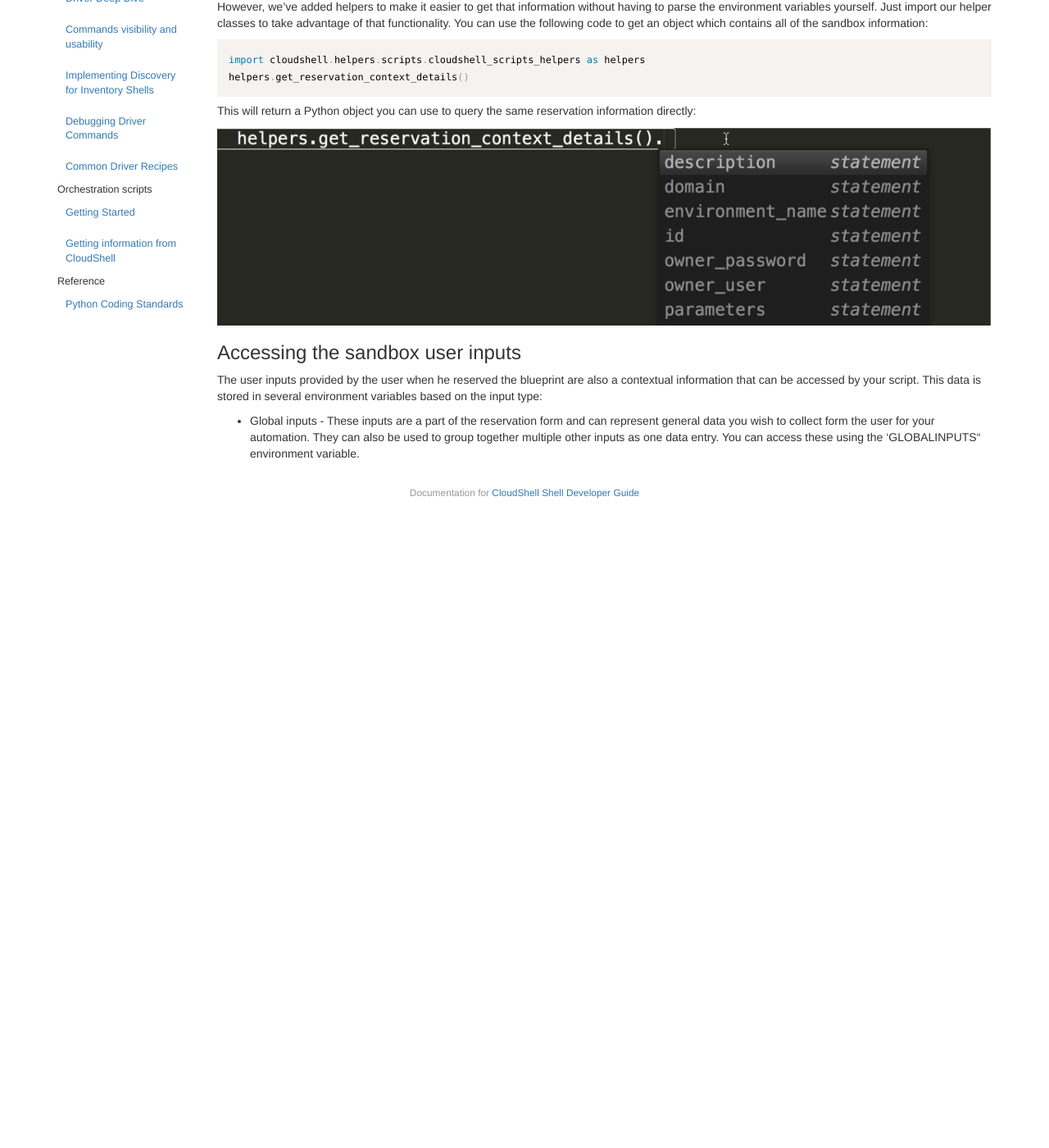
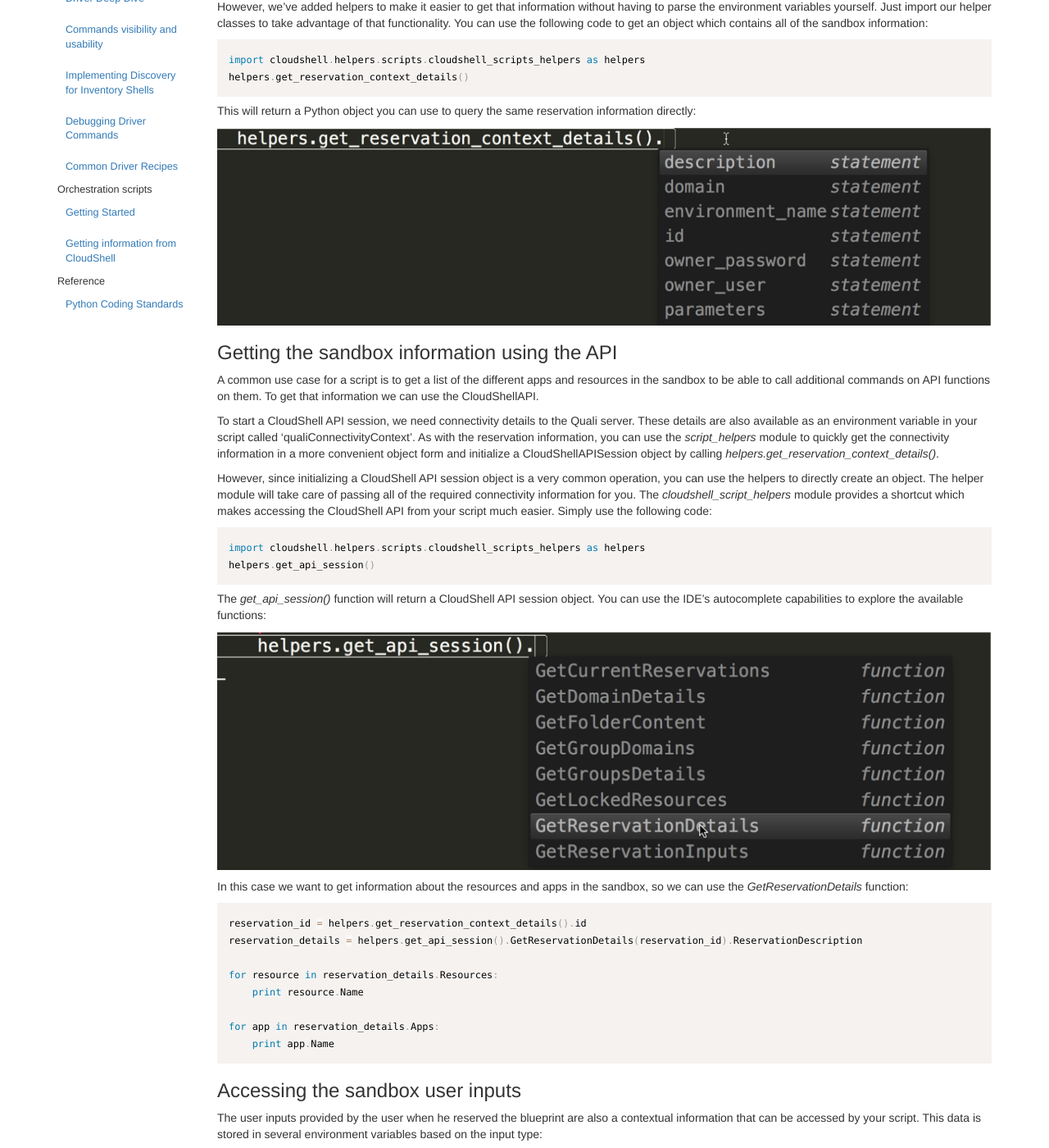
Before and after one commit to QualiSystems/devguide_source, a Jekyll site: the page built from _posts/2016-07-17-orchestration-information-from-cloudshell.md, in a window 1280 px wide and 1400 px high, scrolled down 473 px. Shown: the whole window at 82% size. Built offline with Jekyll 4.4.1, drawn with Linux system fonts in a browser that asks for light colours; before the commit the page ends 1103 px from its top, so only the background shows below that; some of the changed text lies outside the part shown.

Commit message:
updating

```diff
--- a/_posts/2016-07-17-orchestration-information-from-cloudshell.md
+++ b/_posts/2016-07-17-orchestration-information-from-cloudshell.md
@@ -37,11 +37,97 @@ This will return a Python object you can use to query the same reservation infor
 
 ![Sandbox information]({{ site.url }}/devguide/assets/reservation_context.png){:class="img-responsive"}
 
+### Getting the sandbox information using the API
+
+A common use case for a script is to get a list of the different apps and resources in the sandbox to be able
+to call additional commands on API functions on them. To get that information we can use the CloudShellAPI.
+
+To start a CloudShell API session, we need connectivity details to the Quali server. These details are also available
+as an environment variable in your script called 'qualiConnectivityContext'. As with the reservation information,
+you can use the _script_helpers_ module to quickly get the connectivity information in a more convenient object form
+and initialize a CloudShellAPISession object by calling _helpers.get_reservation_context_details()_.
+
+However, since initializing a CloudShell API session object is a very common operation, you can use the helpers to directly
+create an object. The helper module will take care of passing all of the required connectivity information for you.
+The _cloudshell_script_helpers_ module provides a shortcut which makes accessing the CloudShell API from your script
+much easier. Simply use the following code:
+
+{% highlight python %}
+import cloudshell.helpers.scripts.cloudshell_scripts_helpers as helpers
+helpers.get_api_session()
+{% endhighlight %}
+
+The _get_api_session()_ function will return a CloudShell API session object. You can use the IDE's autocomplete capabilities
+to explore the available functions:
+
+![API Autocomplete]({{ site.url }}/devguide/assets/api_autocomplete.png){:class="img-responsive"}
+
+In this case we want to get information about the resources and apps in the sandbox, so we can use the _GetReservationDetails_
+function:
+
+{% highlight python %}
+reservation_id = helpers.get_reservation_context_details().id
+reservation_details = helpers.get_api_session().GetReservationDetails(reservation_id).ReservationDescription
+
+for resource in reservation_details.Resources:
+    print resource.Name
+
+for app in reservation_details.Apps:
+    print app.Name
+
+{% endhighlight %}
+
 ### Accessing the sandbox user inputs
 
 The user inputs provided by the user when he reserved the blueprint are also a contextual information that can be
 accessed by your script. This data is stored in several environment variables based on the input type:
 
-* Global inputs - These inputs are a part of the reservation form and can represent general data you wish to
+*  **Global inputs** - These inputs are a part of the reservation form and can represent general data you wish to
 collect form the user for your automation. They can also be used to group together multiple other inputs as one data entry.
-You can access these using the ‘GLOBALINPUTS“ environment variable.
+You can access these using the _GLOBALINPUTS_ environment variable.
+
+* **Resource requirements** - These are inputs related to abstract resource. An abstract resource in CloudShell allows you to declare a generic spec or requirements for a resource rather than explicitly using a specific one. When customizing such an abstract resource you can choose to publish some of its properties for the user to choose, so as to make it more flexible. For example, for a physical device, instead of specifying the model in the environment you can set that as a parameter with a dropdown list for the user to select from when reserving it.
+Resource requirements are accessing using the _RESOURCEREQUIREMENTS_ environment variable.
+
+* **Resource additional info** -  When customizing an abstract resource you can also choose to add some parameters to the
+resource that are not requirements but rather instructions on what to do with it. An example would be specifying an OS
+version to install on it. In this case, this parameter is not used to select the resource but rather to operate on the
+selected resource in the active environment. Additional info parameters are accessing using the _RESOURCEADDITIONALINFO_
+environment variable.
+
+ As with reservations, we've helpers to get the resource information in Python using the same object we used to get the
+ reservation details:
+
+ {% highlight python %}
+
+parameters = helpers.get_reservation_context_details().parameters
+global_value = parameters.global_inputs['input name']
+requirement_value = parameters.resource_requirements['resource1']['input_name']
+additiona_info_value = parameters.resource_additional_info['resource1']['input_name']
+
+{% endhighlight %}
+
+
+### Getting script input parameters
+
+You can add input parameters to a script by editing the it from the script management page.
+The input parameter values are also provided automatically to your script. CloudShell sets up an environment variable with
+the same name as the parameter.
+
+This means that if your script looks like this, with a parameter called ‘Param1’ defined:
+
+![Sandbox information]({{ site.url }}/devguide/assets/script_param.png){:class="img-responsive"}
+
+You’ll be able to access it using an environment variable by that name:
+
+{% highlight python %}
+import os
+os.environ['Param1']
+{% endhighlight %}
+
+You can also use the scripting helper class:
+
+{% highlight python %}
+import cloudshell.helpers.scripts.cloudshell_scripts_helpers as helpers
+helpers.get_user_param('PARAM1')
+{% endhighlight %}
```
Also changed, not shown: assets/api_autocomplete.png (added), assets/script_param.png (added).
